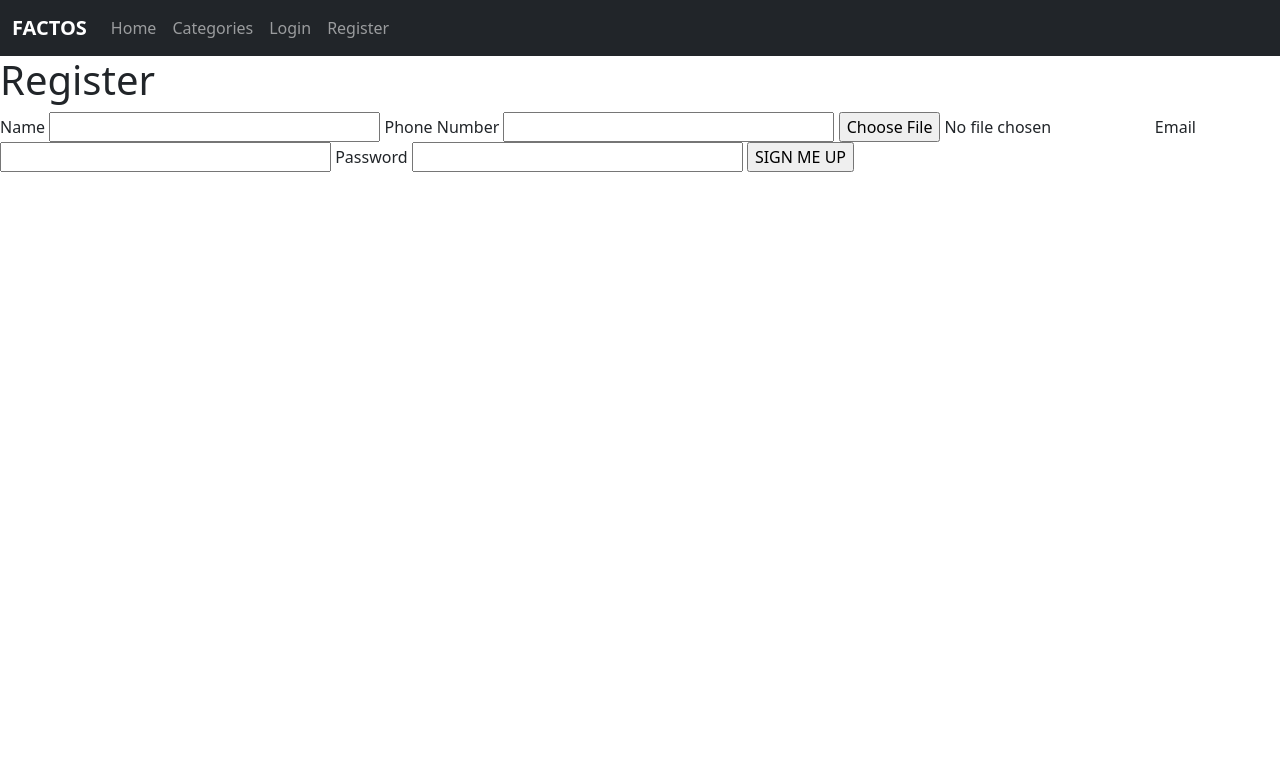
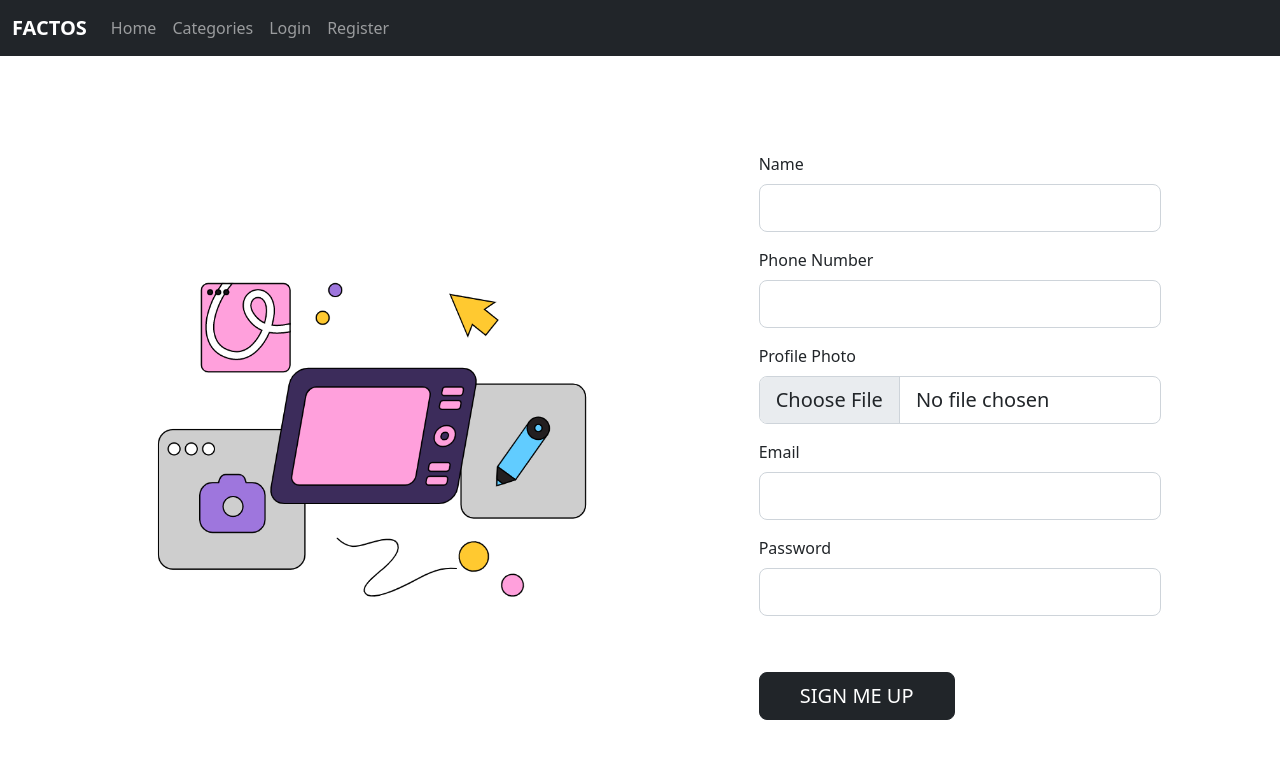
Before and after one commit to ng169/dbms-blog-site-mini-project, a Flask app: page /register in a window 1280 px wide. Shown: the top 759 px of the page. Run offline with Flask 2, Linux system fonts and the light colour scheme; some libraries are stand-ins or nearby versions.

Commit message:
added design register page

```diff
--- a/forms.py
+++ b/forms.py
@@ -1,6 +1,7 @@
 import re
 from flask_wtf import FlaskForm
 from wtforms import StringField, SubmitField, PasswordField, validators
+from flask_wtf.file import FileField, FileRequired
 from wtforms.validators import DataRequired, Email
 from flask_ckeditor import CKEditorField
 
@@ -19,6 +20,7 @@ class RegisterForm(FlaskForm):
                                                     validators.Length(min=10, max=15),
                                                     validators.Regexp(regex=r'^\+?\d+$',
                                                                       message="Phone number must contain only digits")])
+    photo = FileField("Profile Photo",validators=[FileRequired()])
     submit = SubmitField("SIGN ME UP")
 
 
--- a/main.py
+++ b/main.py
@@ -97,7 +97,7 @@ def register():
         email = request.form.get("email")
         phnum = request.form.get("phnum")
         password = request.form.get("password")
-        file = request.files["file"]
+        file = request.files["photo"]
         prof_pic_name = "default_user.png"
         if file:
             prof_pic_name = file.filename
--- a/templates/auth/login.html
+++ b/templates/auth/login.html
@@ -38,8 +38,8 @@
                     <div class="text-center text-lg-start mt-4 pt-2">
                         {{ form.submit(type="submit",class="btn btn-dark btn-lg",style="padding-left: 2.5rem;
                         padding-right: 2.5rem;") }}
-                        <p class="small fw-bold mt-3 pt-3">Don't have an account? <a href="#!"
-                                                                                          class="link-danger">Register</a>
+                        <p class="small fw-bold mt-3 pt-3">Don't have an account?
+                            <a href="{{url_for('register')}}" class="link-danger">Register</a>
                         </p>
                     </div>
 
--- a/templates/auth/register.html
+++ b/templates/auth/register.html
@@ -2,8 +2,40 @@
 {% block title %}Register{% endblock %}
 
 {% block content %}
-    <h1>Register</h1>
-    <form method="POST" action="/register" enctype="multipart/form-data">
+<section class="mt-5 pt-5">
+    <div class="container-fluid h-custom">
+        <div class="row d-flex justify-content-center align-items-center h-100">
+            <div class="col-md-9 col-lg-6 col-xl-5">
+                <img src="{{url_for('static',filename='assets/class-topics-and-materials.png')}}"
+                     class="img-fluid" alt="Register">
+            </div>
+            <div class="col-md-8 col-lg-6 col-xl-4 offset-xl-1">
+                <form method="POST" action="/register" enctype="multipart/form-data" novalidate>
+                    {{ form.csrf_token }}
+                    <div class="form-outline mb-3">
+                        {{ form.name.label(class="form-label") }} {{ form.name(size=30,class="form-control
+                        form-control-lg") }}
+                    </div>
+                    <div class="form-outline mb-3">
+                        {{ form.phnum.label(class="form-label") }} {{ form.phnum(size=30,class="form-control
+                        form-control-lg") }}
+                    </div>
+                    <div class="form-outline mb-3">
+                        {{ form.photo.label(class="form-label") }} {{ form.photo(class="form-control form-control-lg")
+                        }}
+                    </div>
+                    <!-- Email input -->
+                    <div class="form-outline mb-3">
+                        {{ form.email.label(class="form-label") }} {{ form.email(size=30,class="form-control
+                        form-control-lg") }}
+                    </div>
+
+                    <!-- Password input -->
+                    <div class="form-outline mb-3">
+                        {{ form.password.label(class="form-label") }} {{ form.password(size=30,class="form-control
+                        form-control-lg") }}
+                    </div>
+                    <div class="divider d-flex align-items-center my-4">
                         {% with messages = get_flashed_messages() %}
                         {% if messages %}
                         {% for message in messages: %}
@@ -13,12 +45,16 @@
                         {% endfor %}
                         {% endif %}
                         {% endwith %}
-        {{ form.csrf_token }}
-        {{ form.name.label }} {{ form.name(size=30) }}
-        {{ form.phnum.label }} {{ form.phnum(size=30) }}
-        <input type="file" name="file" id="file">
-        {{ form.email.label }} {{ form.email(size=30) }}
-        {{ form.password.label }} {{ form.password(size=30) }}
-        {{ form.submit }}
+                    </div>
+                    <div class="text-center text-lg-start mt-4 pt-2">
+                        {{ form.submit(type="submit",class="btn btn-dark btn-lg",style="padding-left: 2.5rem;
+                        padding-right: 2.5rem;") }}
+                    </div>
+
                 </form>
+            </div>
+        </div>
+    </div>
+
+</section>
 {% endblock %}
```
Also changed, not shown: static/images/convnet_fig.png (added), static/images/default_user.png (added). Lines whose indentation alone changed are shown as unchanged.
